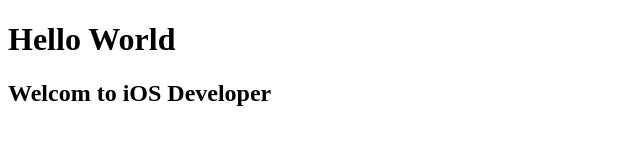
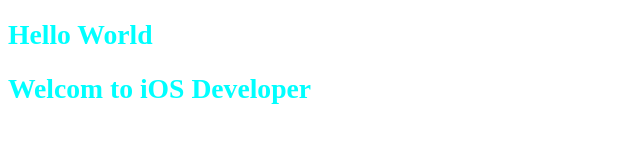
Before and after one commit to quanluncodedao/Web_Demo, a plain HTML site: page View/index.html in a window 1280 px wide. Shown: the whole page, without its empty margins (0-640 px from the left). Drawn offline with Linux system fonts and the light colour scheme.

Commit message:
Add file style.css

```diff
--- a/View/index.html
+++ b/View/index.html
@@ -3,6 +3,7 @@
 <head>
     <meta charset="UTF-8">
     <meta name="viewport" content="width=device-width, initial-scale=1.0">
+    <link rel="stylesheet" href="style.css">
     <title>Document</title>
 </head>
 <body>
--- /dev/null
+++ b/View/style.css
@@ -0,0 +1,4 @@
+* {
+    color: aqua;
+    font-size: larger;
+}
```
